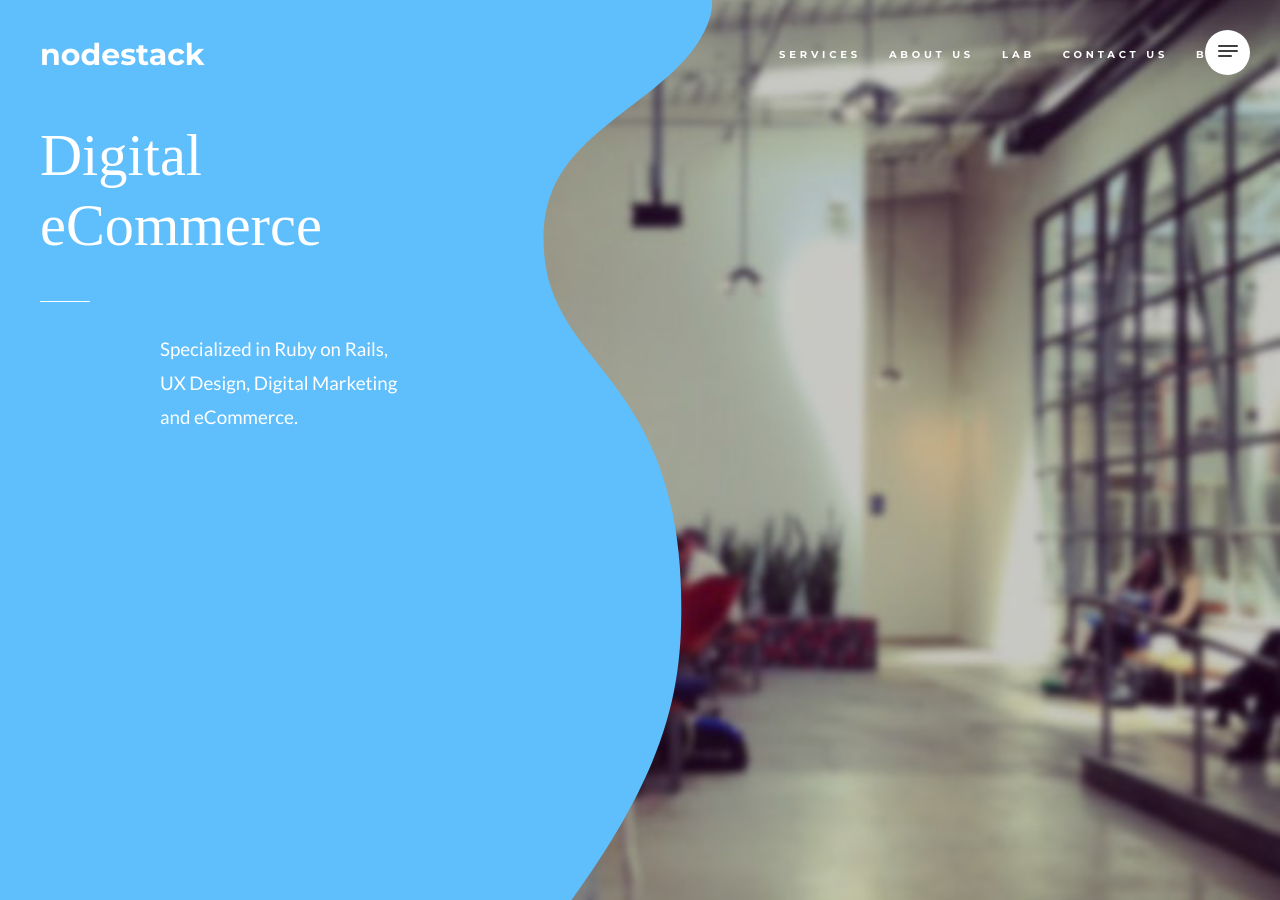
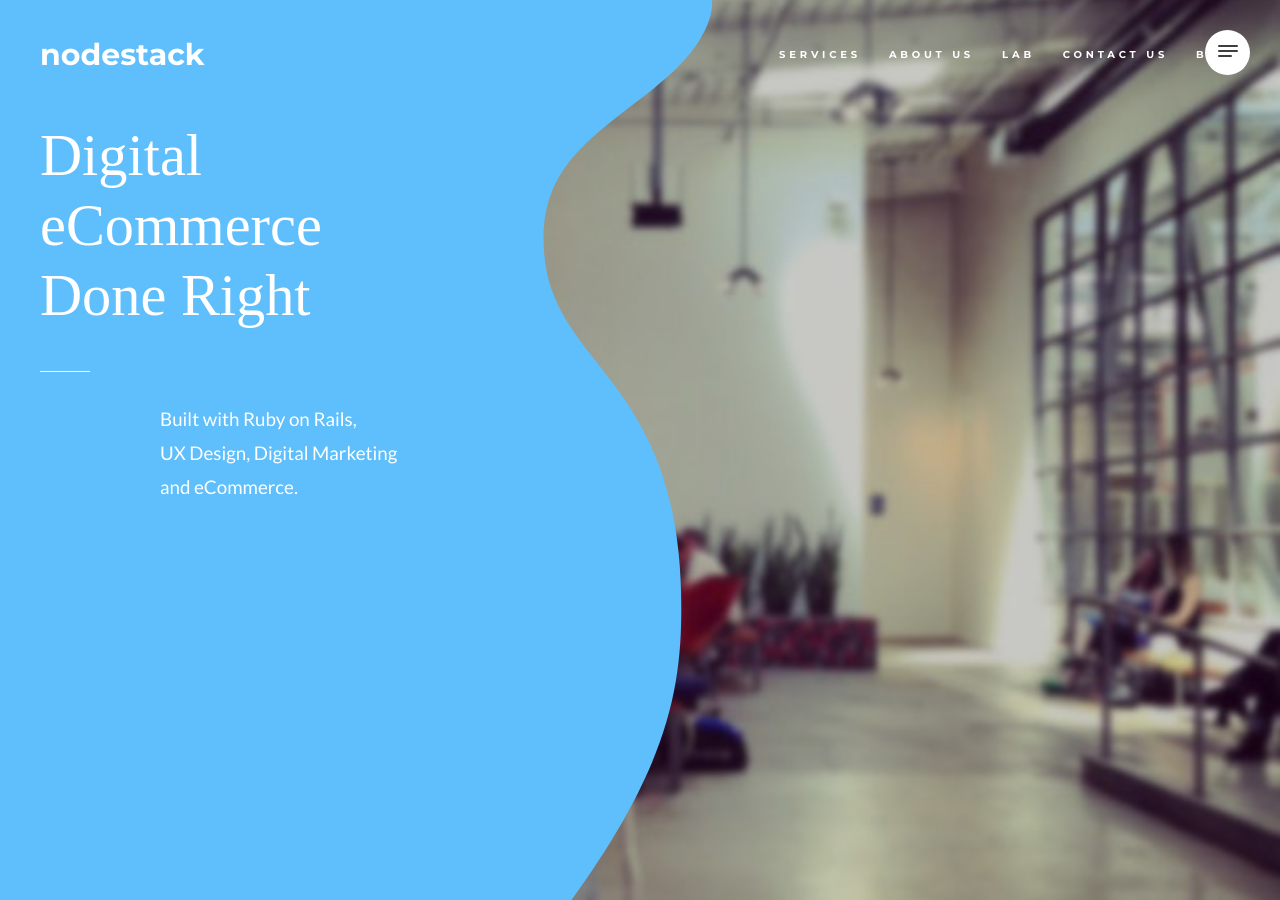
Before and after one commit to nodestack/nodestack.github.io, a Jekyll site: the page built from index.html, in a window 1280 px wide and 900 px high. Built offline with Jekyll 4.4.1, drawn with Linux system fonts in a browser that asks for light colours; nearby versions of some CDN libraries; some web fonts are replaced.

Commit message:
Update header.html

```diff
--- a/_includes/header.html
+++ b/_includes/header.html
@@ -5,8 +5,8 @@
             <div class="row">
                 <div class="col-lg-12">
                     <div class="intro-text">
-                        <h1>Digital <br>eCommerce <br></h1>
-                        <p class="skills">Specialized in Ruby on Rails,<br>UX Design, Digital Marketing <br>and eCommerce.</p>
+                        <h1>Digital <br>eCommerce <br> Done Right</h1>
+                        <p class="skills">Built with Ruby on Rails,<br>UX Design, Digital Marketing <br>and eCommerce.</p>
                     </div>
                 </div>
             </div>
```
